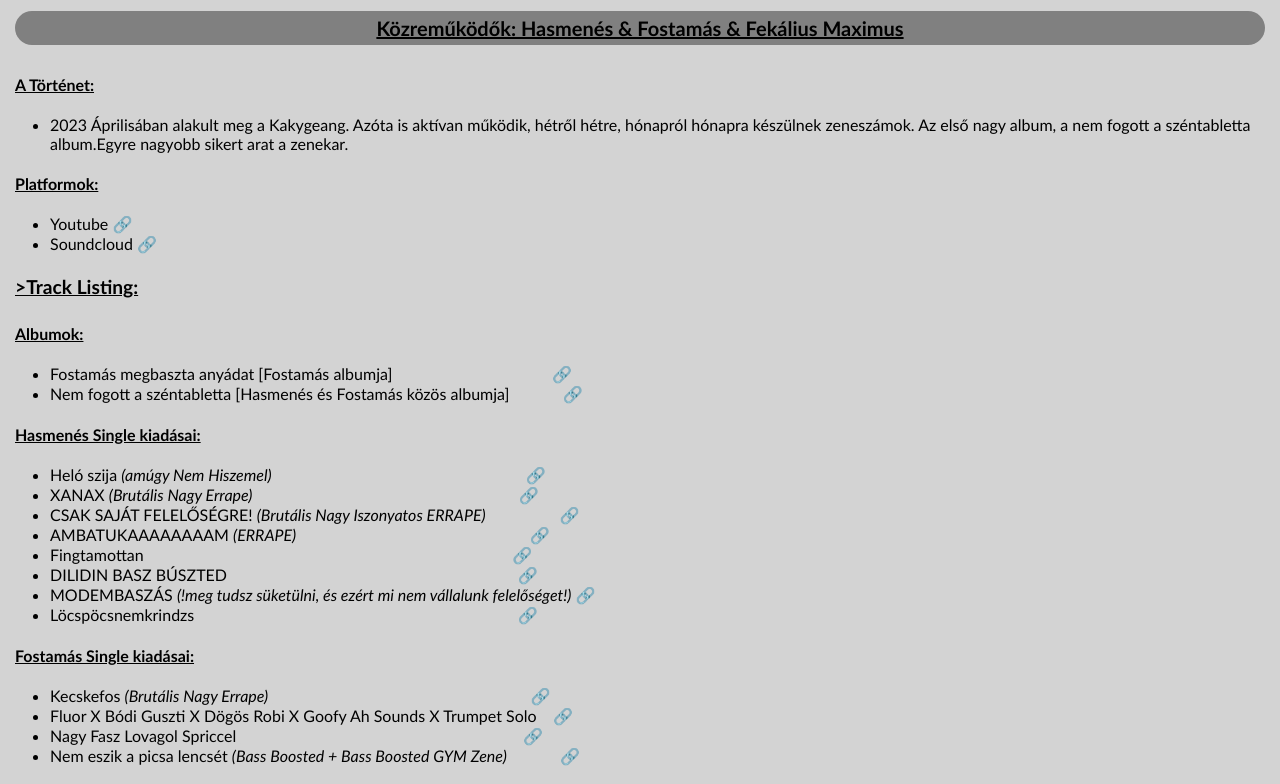
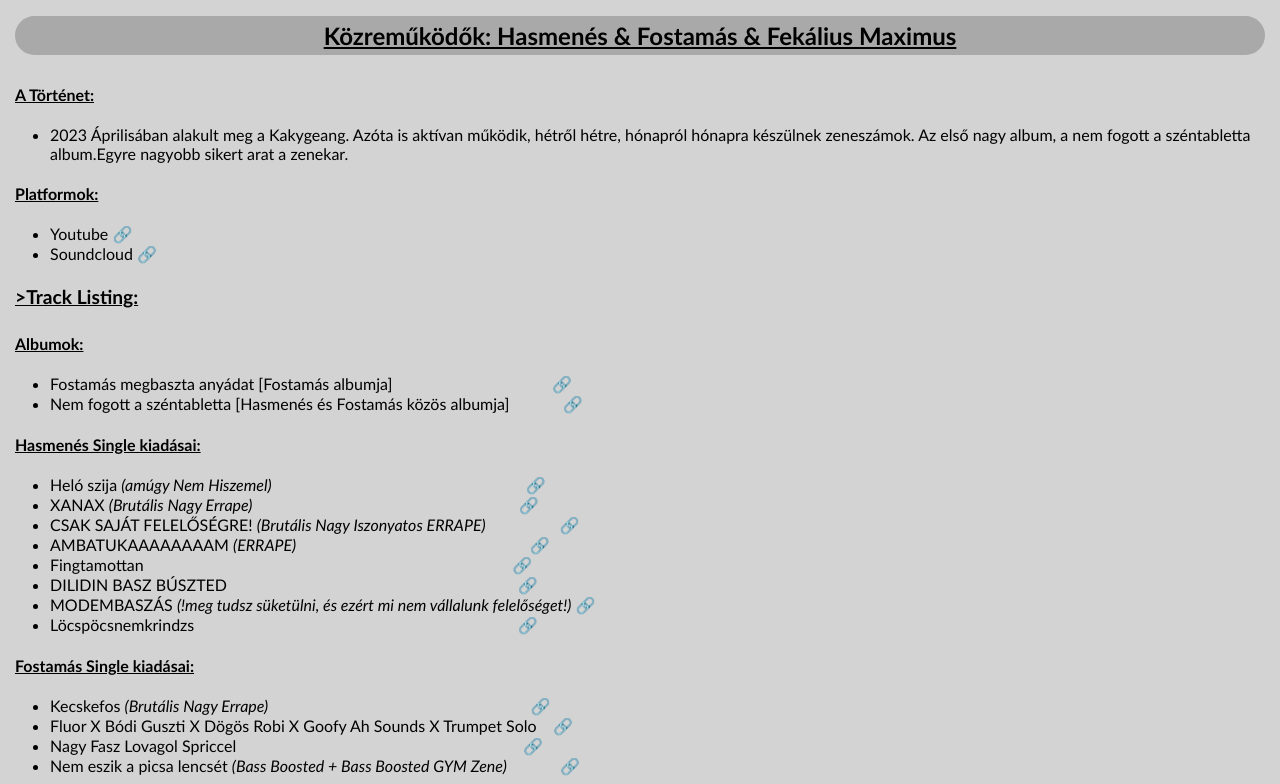
Before and after one commit to abyss32/kakygeang-website, a plain HTML site: page index.html in a window 1280 px wide. Shown: the part 97-881 px from the top of the page. Drawn offline with Linux system fonts and the light colour scheme.

Commit message:
Update style.css

```diff
--- a/style.css
+++ b/style.css
@@ -1,10 +1,10 @@
 .textstyle {
-    background-color: gray; /* Changing background color */
+    background-color: #a9a9a9; /* Changing background color */
     font-weight: bold; /* Making font bold */
     border-radius: 20px; /* Making border radius */
     width: auto; /* Making auto-sizable width */
     height: auto; /* Making auto-sizable height */
     padding: 5px 30px 5px 30px; /* Making space around letters */
-    font-size: 20px; /* Changing font size */
+    font-size: 24px; /* Changing font size */
 
 }
```
